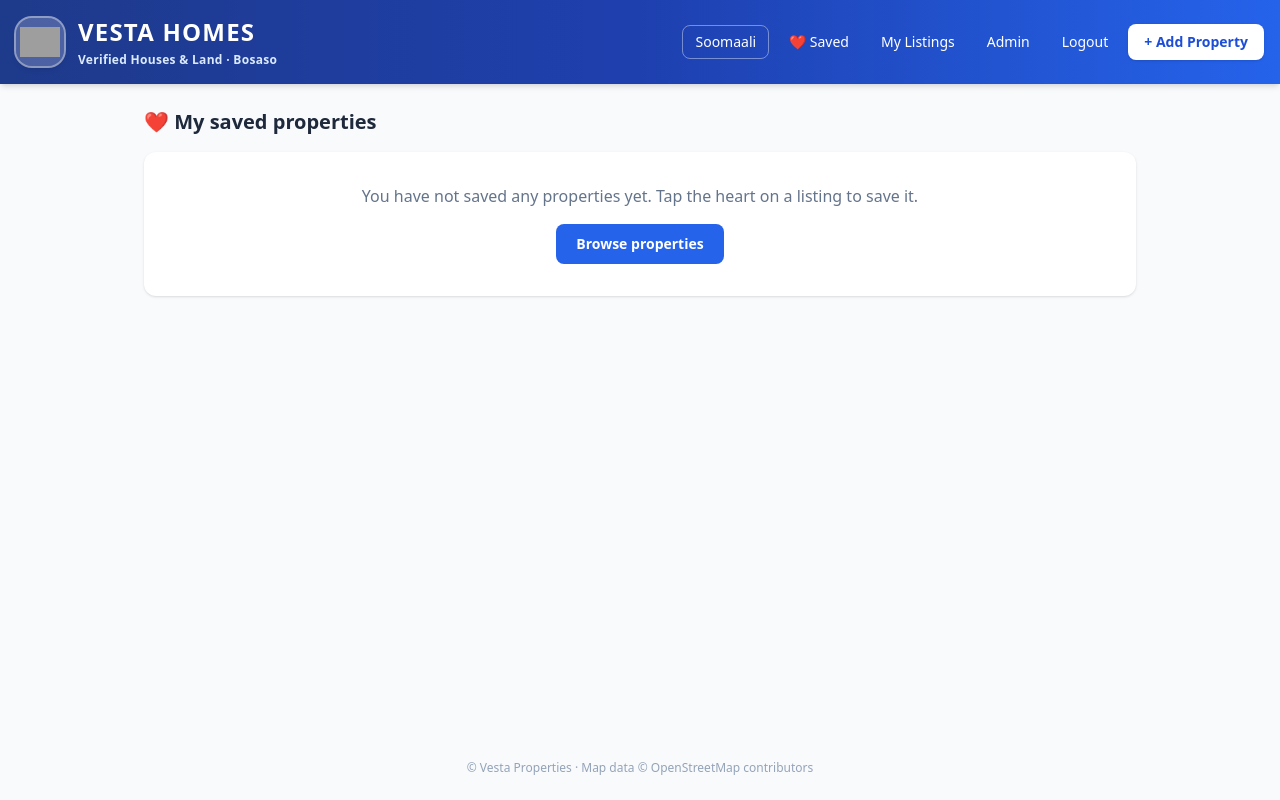
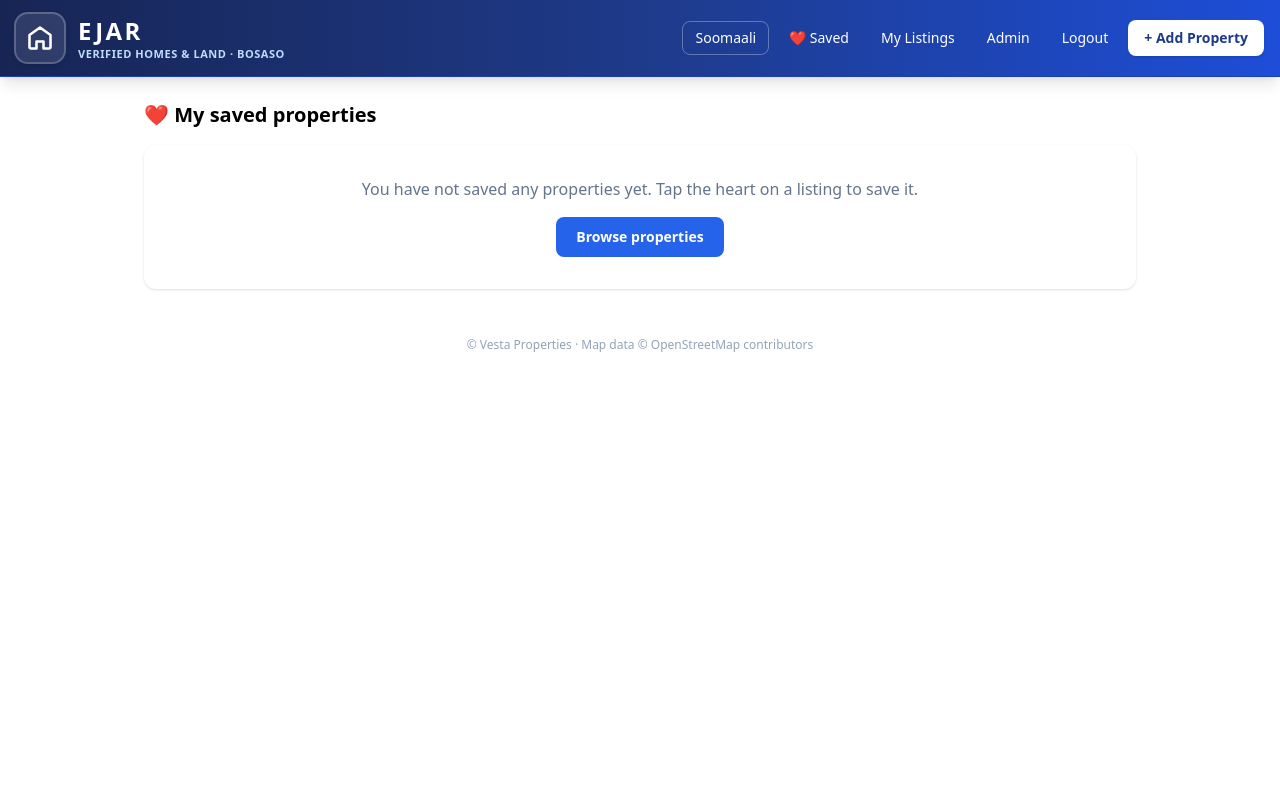
Before and after one commit to amiinabdalla/Bosaso_real_state-, a Flask app: page /my-favorites in a window 1280 px wide. Run offline with Flask 3, Linux system fonts and the light colour scheme; the visitor is signed in with stand-in values (Sample User, id 1); data comes from the database, SQL or seed files in the repository; data that the repository does not hold is empty; some libraries are stand-ins or nearby versions; grey boxes are pictures that could not be loaded.

Commit message:
Refactor header styles and improve accessibility

```diff
--- a/templates/base.html
+++ b/templates/base.html
@@ -17,44 +17,44 @@
   <link rel="apple-touch-icon" href="{{ url_for('static', filename='logo.png') }}">
   <script src="https://cdn.tailwindcss.com"></script>
   {% block head %}{% endblock %}
-</head>
-<body class="bg-slate-50 text-slate-800 min-h-screen flex flex-col">
+<header class="bg-gradient-to-r from-blue-950 via-blue-900 to-blue-700 text-white shadow-lg border-b border-blue-800">
+    <div class="max-w-7xl mx-auto px-4 py-3.5 flex flex-wrap items-center justify-between gap-3">
 
-<header class="bg-gradient-to-r from-blue-900 via-blue-800 to-blue-600 text-white shadow-md">
-    <div class="max-w-7xl mx-auto px-4 py-4 flex flex-wrap items-center justify-between gap-3">
-
-<a href="{{ url_for('index') }}" class="flex items-center gap-3.5 group">
-        <div class="w-12 h-12 rounded-2xl bg-white/20 ring-2 ring-white/50 flex items-center justify-center overflow-hidden p-1 shadow-md">
-          <img src="{{ url_for('static', filename='vesta-icon.png') }}" alt="Vesta Logo" class="w-full h-full object-contain">
+      <!-- Brand-ka EJAR oo keliya -->
+      <a href="{{ url_for('index') }}" class="flex items-center gap-3.5 group">
+        <div class="w-12 h-12 rounded-xl bg-white/10 ring-2 ring-white/30 flex items-center justify-center shadow-md group-hover:bg-white/20 transition duration-300">
+          <svg class="w-7 h-7 text-white" viewBox="0 0 24 24" fill="none" stroke="currentColor" stroke-width="2.2" stroke-linecap="round" stroke-linejoin="round">
+            <path d="M3 9.5L12 3l9 6.5V20a1 1 0 0 1-1 1h-5v-6H9v6H4a1 1 0 0 1-1-1V9.5z"/>
+          </svg>
         </div>
-        <div class="leading-none">
-          <span class="block text-2xl font-black tracking-wider uppercase text-white">VESTA HOMES</span>
-          <span class="block text-xs font-semibold text-blue-100 mt-1 tracking-wide">Verified Houses & Land · Bosaso</span>
+        <div class="leading-tight">
+          <span class="block text-2xl font-black tracking-widest uppercase text-white font-sans">EJAR</span>
+          <span class="block text-[11px] font-semibold text-blue-200 tracking-wider uppercase">Verified Homes & Land · Bosaso</span>
         </div>
       </a>
+
       <!-- Menu-ga Midig -->
       <nav class="flex flex-wrap items-center gap-2 text-sm">
         <a href="{{ url_for('set_lang', code='so' if lang == 'en' else 'en') }}"
-           class="border border-white/40 rounded-lg px-3 py-1.5 hover:bg-white/10">{{ 'Soomaali' if lang == 'en' else 'English' }}</a>
+           class="border border-white/30 rounded-lg px-3 py-1.5 hover:bg-white/10 transition">{{ 'Soomaali' if lang == 'en' else 'English' }}</a>
         {% if current_user %}
-          <a href="{{ url_for('my_favorites') }}" class="px-3 py-1.5 rounded-lg hover:bg-white/10">❤ {{ t('nav_favorites') }}</a>
-          <a href="{{ url_for('dashboard') }}" class="px-3 py-1.5 rounded-lg hover:bg-white/10">{{ t('nav_dashboard') }}</a>
+          <a href="{{ url_for('my_favorites') }}" class="px-3 py-1.5 rounded-lg hover:bg-white/10 transition">❤ {{ t('nav_favorites') }}</a>
+          <a href="{{ url_for('dashboard') }}" class="px-3 py-1.5 rounded-lg hover:bg-white/10 transition">{{ t('nav_dashboard') }}</a>
           {% if current_user.is_admin %}
-            <a href="{{ url_for('admin') }}" class="px-3 py-1.5 rounded-lg hover:bg-white/10">{{ t('nav_admin') }}</a>
+            <a href="{{ url_for('admin') }}" class="px-3 py-1.5 rounded-lg hover:bg-white/10 transition">{{ t('nav_admin') }}</a>
           {% endif %}
           <form method="post" action="{{ url_for('logout') }}" class="inline">
             <input type="hidden" name="_csrf" value="{{ csrf_token() }}">
-            <button class="px-3 py-1.5 rounded-lg hover:bg-white/10">{{ t('nav_logout') }}</button>
+            <button class="px-3 py-1.5 rounded-lg hover:bg-white/10 transition">{{ t('nav_logout') }}</button>
           </form>
         {% else %}
-          <a href="{{ url_for('login') }}" class="px-3 py-1.5 rounded-lg hover:bg-white/10">{{ t('nav_login') }}</a>
-          <a href="{{ url_for('register') }}" class="px-3 py-1.5 rounded-lg hover:bg-white/10">{{ t('nav_register') }}</a>
+          <a href="{{ url_for('login') }}" class="px-3 py-1.5 rounded-lg hover:bg-white/10 transition">{{ t('nav_login') }}</a>
+          <a href="{{ url_for('register') }}" class="px-3 py-1.5 rounded-lg hover:bg-white/10 transition">{{ t('nav_register') }}</a>
         {% endif %}
-        <a href="{{ url_for('add_property') }}" class="bg-white text-blue-700 font-bold px-4 py-2 rounded-lg hover:bg-blue-50 shadow">+ {{ t('nav_add') }}</a>
+        <a href="{{ url_for('add_property') }}" class="bg-white text-blue-900 font-bold px-4 py-2 rounded-lg hover:bg-blue-50 shadow transition">+ {{ t('nav_add') }}</a>
       </nav>
     </div>
   </header>
-
   {% with messages = get_flashed_messages(with_categories=true) %}
     {% if messages %}
       <div class="max-w-7xl mx-auto px-4 mt-4 w-full">
```
